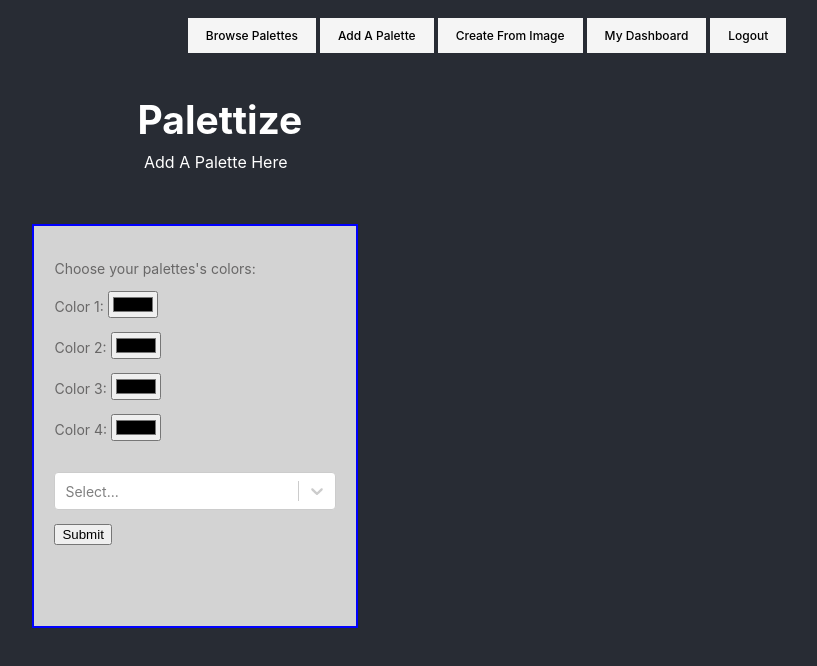
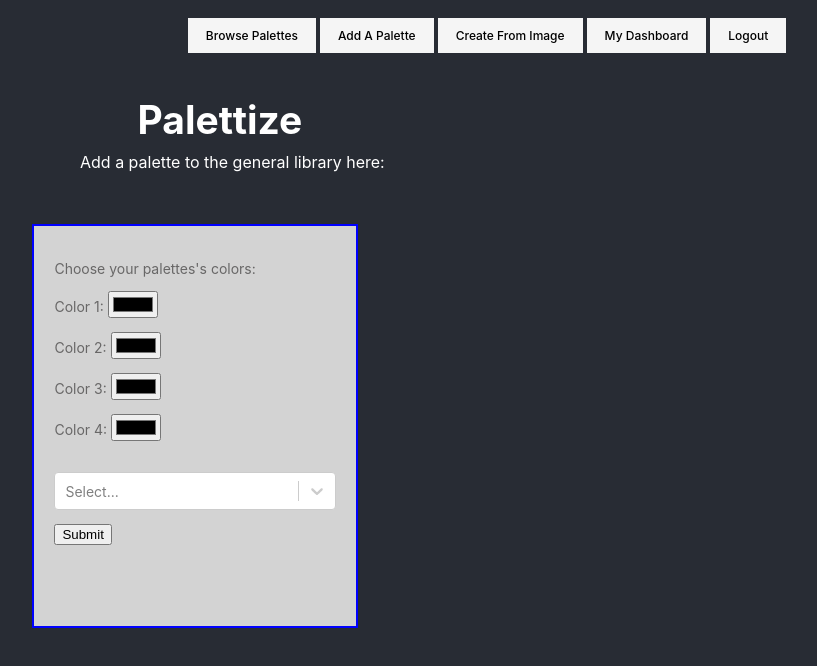
Before and after one commit to climb719/palettize-frontend, a React (Create React App) app: page /add in a window 1280 px wide. Shown: the top 666 px of the page, without its empty margins (432-1249 px from the left). Built offline with nearby package versions, Linux system fonts and the light colour scheme.

Commit message:
text edit in AddPalette

```diff
--- a/src/App.css
+++ b/src/App.css
@@ -316,7 +316,7 @@ nav:active {
 
 .add-text {
   position: absolute;
-  left: 45%;
+  left: 40%;
   top: 17%;
   font-size: 16px;
 
--- a/src/components/AddPalette.js
+++ b/src/components/AddPalette.js
@@ -15,8 +15,8 @@ function AddPalette(props) {
     const [optionSelected, setSelected] = useState("")
     const [palette, setPalette] = useState({colors: [], tags: []})
 
-    const handleColorChange = (e) => setColors({...colors, [e.target.name]: e.target.value}, console.log(colors))
-    const handleSelectChange = (selected) => setSelected({optionSelected: selected}, console.log(optionSelected))
+    const handleColorChange = (e) => setColors({...colors, [e.target.name]: e.target.value})
+    const handleSelectChange = (selected) => setSelected({optionSelected: selected})
 
     const handleSubmit = (e) => {
         e.preventDefault()
@@ -37,7 +37,7 @@ function AddPalette(props) {
     return (
         <div className="App-Main">
         <h2 className="add-title">Palettize</h2>
-          <p className="add-text">Add A Palette Here</p>
+          <p className="add-text">Add a palette to the general library here: </p>
             <div className="add-form">
             <form onSubmit={handleSubmit}>
             <p>Choose your palettes's colors:</p>
```
